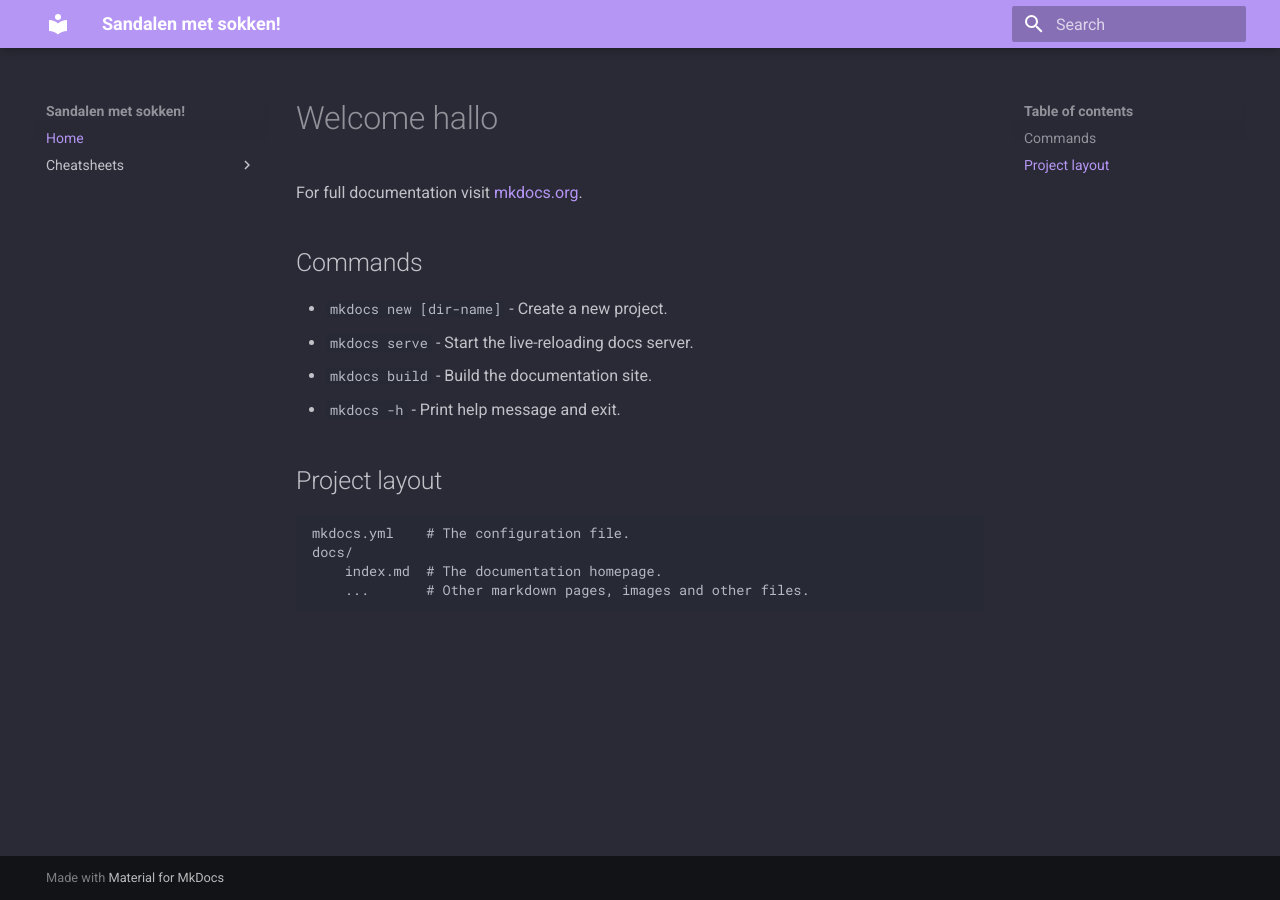
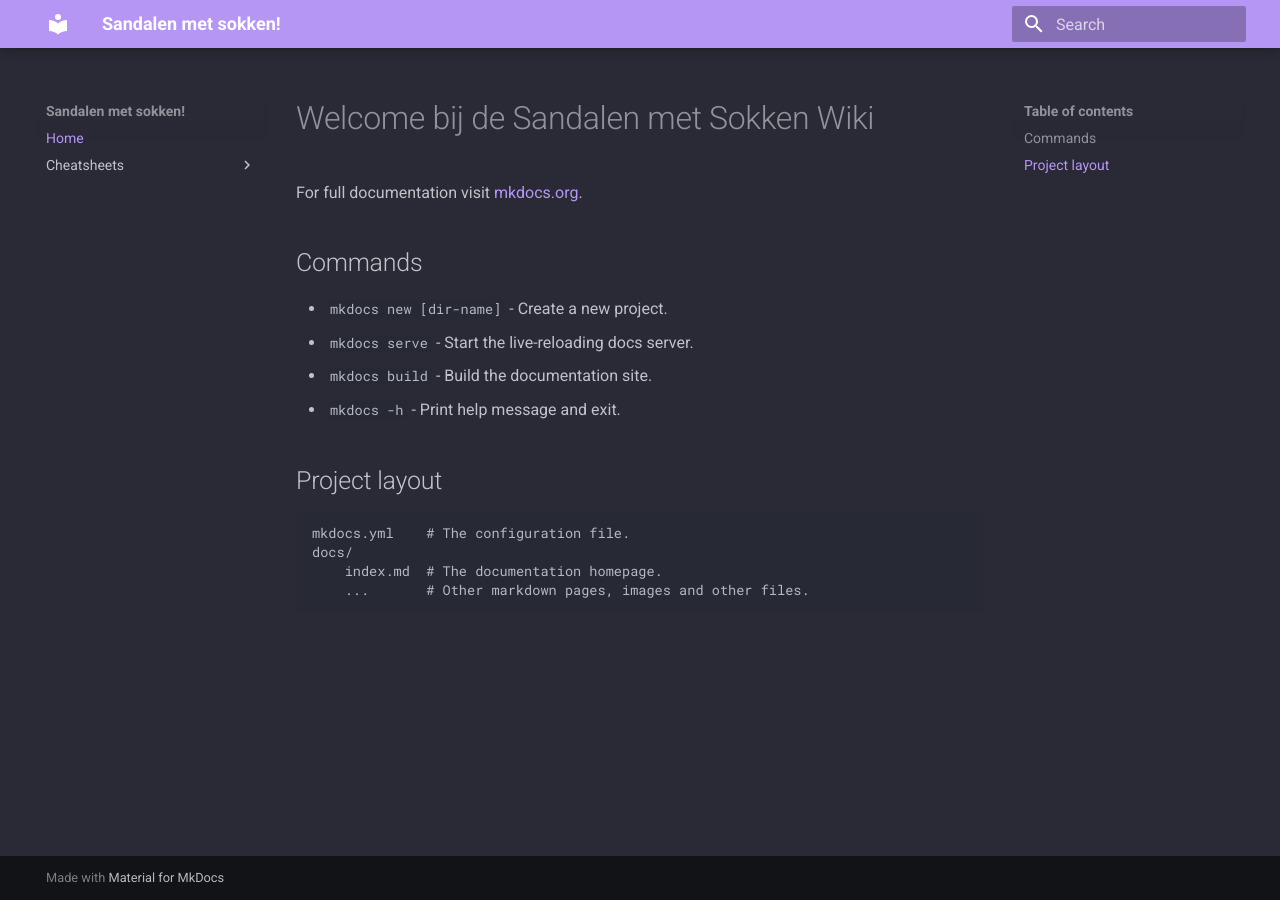
Before and after one commit to chinouvm/sandalenmetsokken-wiki, an MkDocs documentation site: the page built from docs/index.md, in a window 1280 px wide. Built offline with MkDocs 1.6.1 and Material for MkDocs 9.7.7, drawn with Linux system fonts in a browser that asks for light colours.

Commit message:
Edited index.md

```diff
--- a/docs/index.md
+++ b/docs/index.md
@@ -1,4 +1,4 @@
-# Welcome hallo
+# Welcome bij de Sandalen met Sokken Wiki
 
 For full documentation visit [mkdocs.org](https://www.mkdocs.org).
 
```
